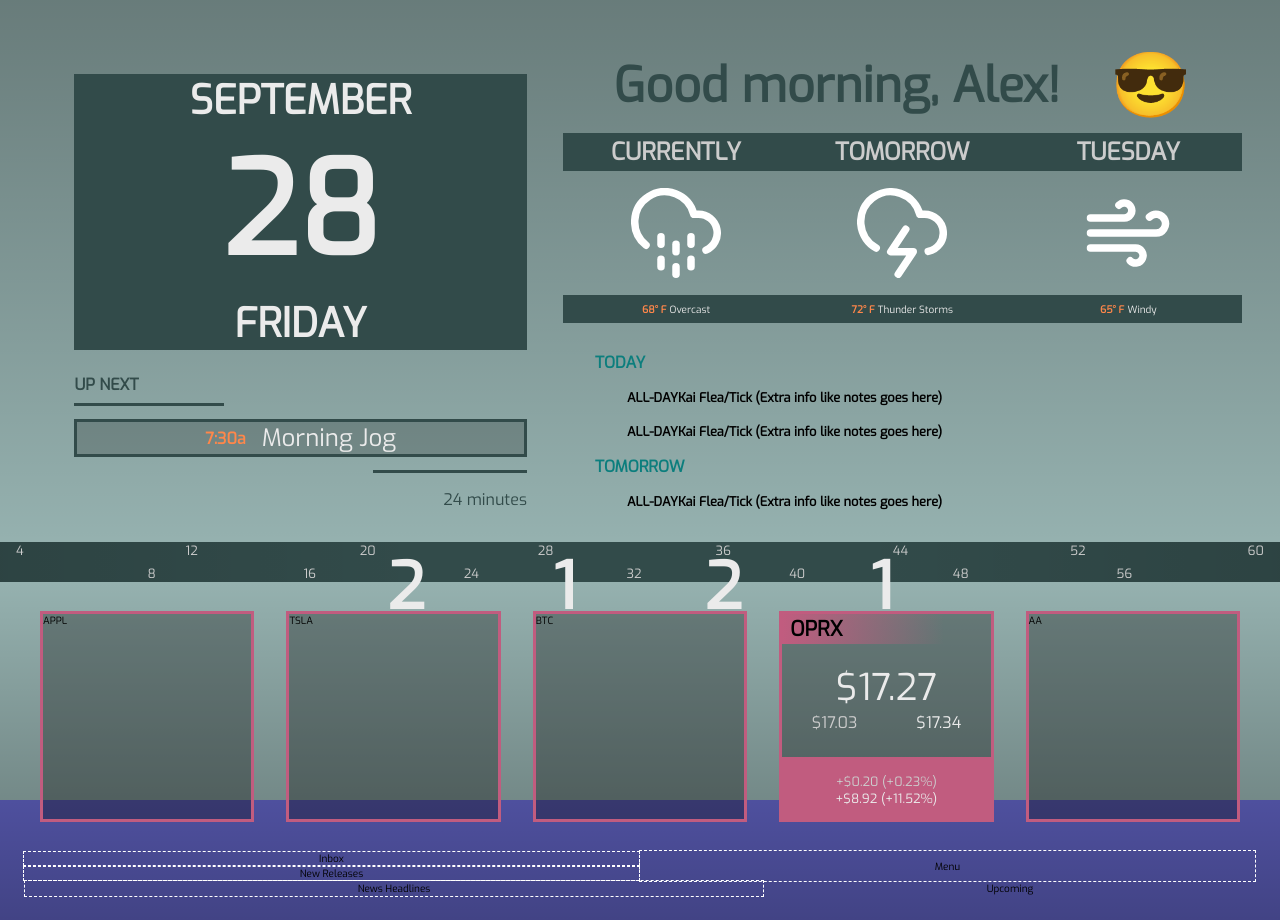
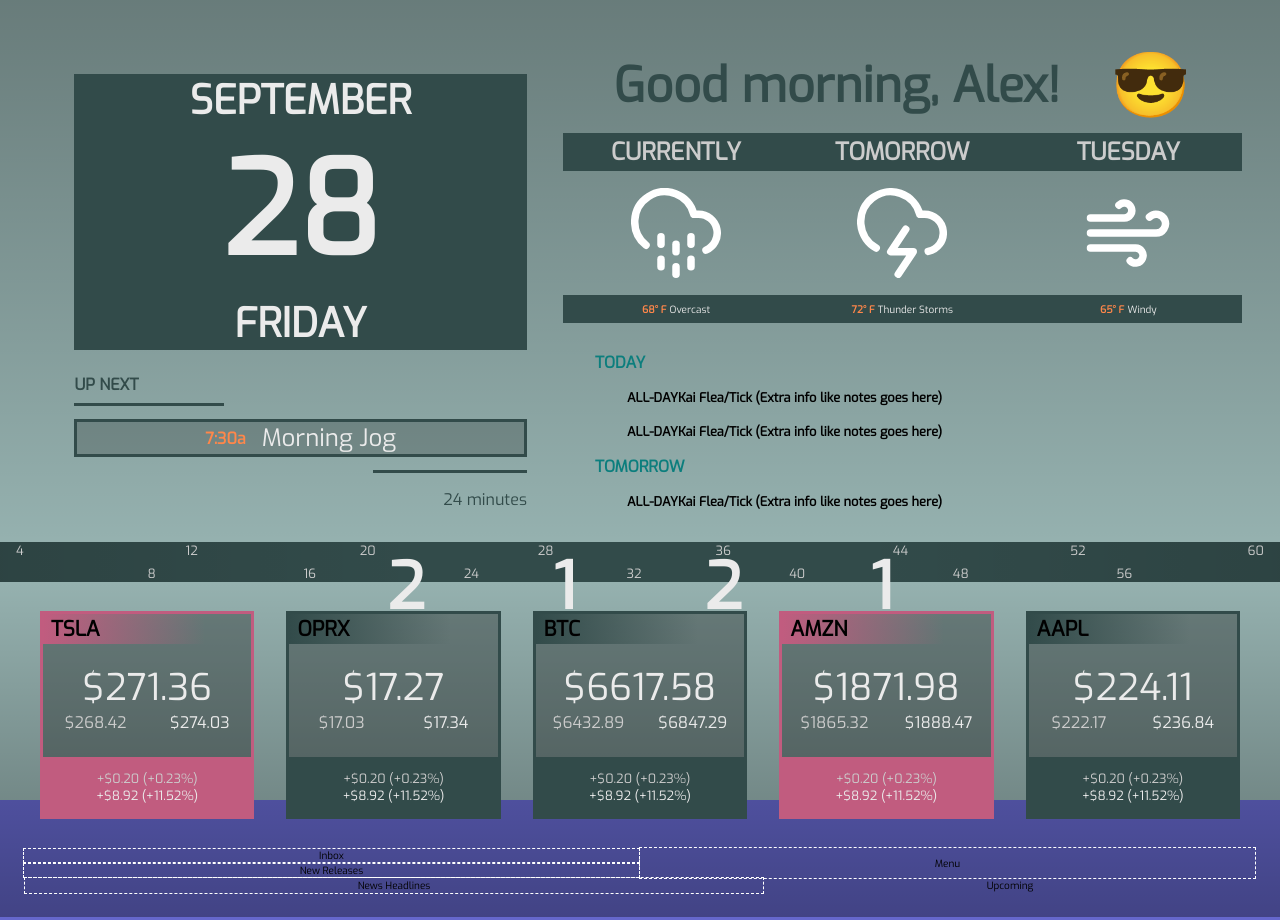
Before and after one commit to aautem/homescreen, a React (Create React App) app: page / in a window 1280 px wide. Built offline with nearby package versions, Linux system fonts and the light colour scheme.

Commit message:
Add mock data for Stocks component

```diff
--- a/src/components/stocks/Stocks.css
+++ b/src/components/stocks/Stocks.css
@@ -10,11 +10,6 @@
 .Stocks_companyName {
   color: #000000;
   display: flex;
-  background-image: linear-gradient(
-    to right,
-    #c15c7f,
-    rgba(255, 255, 255, 0)
-  );
   font-size: 1.3rem;
   padding: 0.05rem 0.5rem;
   font-weight: bold;
@@ -48,12 +43,10 @@
 }
 
 .Stocks_returns {
-  border-top: 0.2rem solid #c15c7f;
   align-items: center;
   display: flex;
   flex-direction: column;
   padding: 0.8rem 0;
-  background: #c15c7f;
   font-size: 0.8rem;
 }
 
@@ -66,7 +59,6 @@
 }
 
 .Stocks_individual {
-  border: 0.2rem solid #c15c7f;
   background: rgba(0, 0, 0, 0.3);
   display: flex;
   flex-direction: column;
--- a/src/components/stocks/Stocks.js
+++ b/src/components/stocks/Stocks.js
@@ -2,52 +2,119 @@
 
 import './Stocks.css'
 
+const mockStockData = [{
+  company: 'TSLA',
+  price: 271.36,
+  low: 268.42,
+  high: 274.03,
+  currentReturn: '+$0.20 (+0.23%)',
+  totalReturn: '+$8.92 (+11.52%)',
+  isTrendingUp: false,
+}, {
+  company: 'OPRX',
+  price: 17.27,
+  low: 17.03,
+  high: 17.34,
+  currentReturn: '+$0.20 (+0.23%)',
+  totalReturn: '+$8.92 (+11.52%)',
+  isTrendingUp: true,
+}, {
+  company: 'BTC',
+  price: 6617.58,
+  low: 6432.89,
+  high: 6847.29,
+  currentReturn: '+$0.20 (+0.23%)',
+  totalReturn: '+$8.92 (+11.52%)',
+  isTrendingUp: true,
+}, {
+  company: 'AMZN',
+  price: 1871.98,
+  low: 1865.32,
+  high: 1888.47,
+  currentReturn: '+$0.20 (+0.23%)',
+  totalReturn: '+$8.92 (+11.52%)',
+  isTrendingUp: false,
+}, {
+  company: 'AAPL',
+  price: 224.11,
+  low: 222.17,
+  high: 236.84,
+  currentReturn: '+$0.20 (+0.23%)',
+  totalReturn: '+$8.92 (+11.52%)',
+  isTrendingUp: true,
+}]
+
 const Stocks = () => (
   <div className="Stocks">
-    <div className="Stocks_individual">
-      APPL
-    </div>
-
-    <div className="Stocks_individual">
-      TSLA
-    </div>
-
-    <div className="Stocks_individual">
-      BTC
-    </div>
-
-    <div className="Stocks_individual">
-      <div className="Stocks_companyName">
-        OPRX
+    {
+      mockStockData
+      .map(({
+        company,
+        price,
+        low,
+        high,
+        currentReturn,
+        totalReturn,
+        isTrendingUp,
+      }) => (
+        <div
+          className="Stocks_individual"
+          key={company}
+          style={{
+            border: (
+              isTrendingUp
+              ? '0.2rem solid #324b4a'
+              : '0.2rem solid #c15c7f'
+            )
+          }}
+        >
+          <div
+            className="Stocks_companyName"
+            style={{
+              backgroundImage: (
+                isTrendingUp
+                ? 'linear-gradient(to right, #324b4a, rgba(255, 255, 255, 0))'
+                : 'linear-gradient(to right, #c15c7f, rgba(255, 255, 255, 0))'
+              )
+            }}
+          >
+            {company}
           </div>
 
           <div className="Stocks_price">
-        <span>$17.27</span>
+            <span>${price}</span>
 
             <div className="Stocks_records">
               <span className="Stocks_low">
-            $17.03
+                ${low}
               </span>
               <span className="Stocks_high">
-            $17.34
+                ${high}
               </span>
             </div>
           </div>
 
-      <div className="Stocks_returns">
+          <div
+            className="Stocks_returns"
+            style={{
+              background: (
+                isTrendingUp
+                ? '#324b4a'
+                : '#c15c7f'
+              )
+            }}
+          >
             <span className="Stocks_return">
-          +$0.20 (+0.23%)
+              {currentReturn}
             </span>
 
             <span className="Stocks_totalReturn">
-          +$8.92 (+11.52%)
+              {totalReturn}
             </span>
           </div>
         </div>
-
-    <div className="Stocks_individual">
-      AA
-    </div>
+      ))
+    }
   </div>
 )
 
```
Lines whose indentation alone changed are shown as unchanged.
